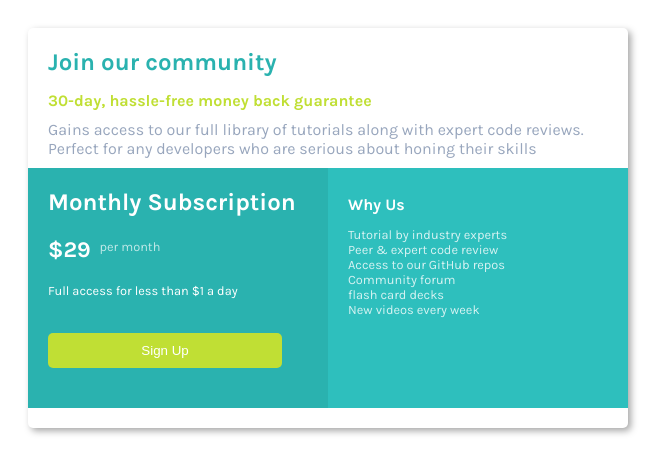
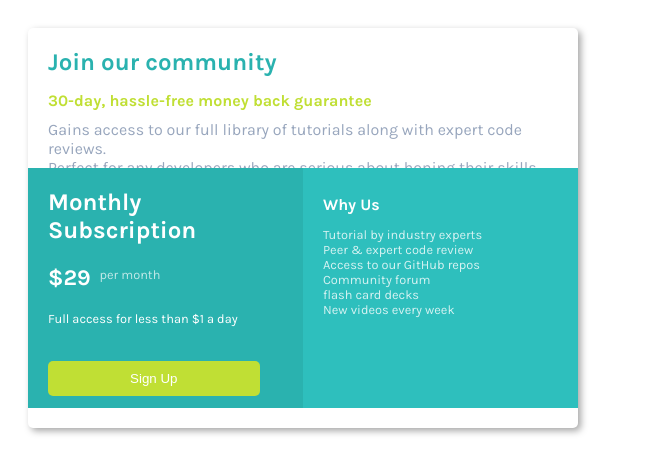
Before and after one commit to AdLibitumVita/pricing-card-frontend-mentor-ch, a plain HTML site: page index.html in a window 1280 px wide. Shown: the whole page, without its empty margins (0-671 px from the left). Drawn offline with Linux system fonts and the light colour scheme.

Commit message:
Update style.css

```diff
--- a/style.css
+++ b/style.css
@@ -25,8 +25,7 @@ html {
     padding: 20px;
   }
   #card {
-    width: 600px;
-    height: 400px;
+
    box-shadow: 3px 3px 7px 0px rgba(0,0,0,0.35);
     border-radius: 5px;
     overflow: hidden;
@@ -51,7 +50,7 @@ html {
     vertical-align: top;
     margin: 0;
     display: inline-block;
-     width: 50%;
+    width: 100%;
     height: 100%;
   padding: 20px;
   }
@@ -60,7 +59,8 @@ html {
     background-color: #2ebfbd;
     verticl-aline: top;
     display: inline-block;
-    width: 50%;
+    /* width: 50%; */
+    width: 100%;
     height: 100%;
   padding: 20px;
 
@@ -128,3 +128,14 @@ html {
     color: black;
     transform: scale(1.1);
   }
+
+@media (min-width: 576px) {
+
+  #card {
+    width: 550px;
+    height: 400px;
+  }
+  #bottom-left-section, #bottom-right-section {
+    width: 50%;
+  }
+}
```
